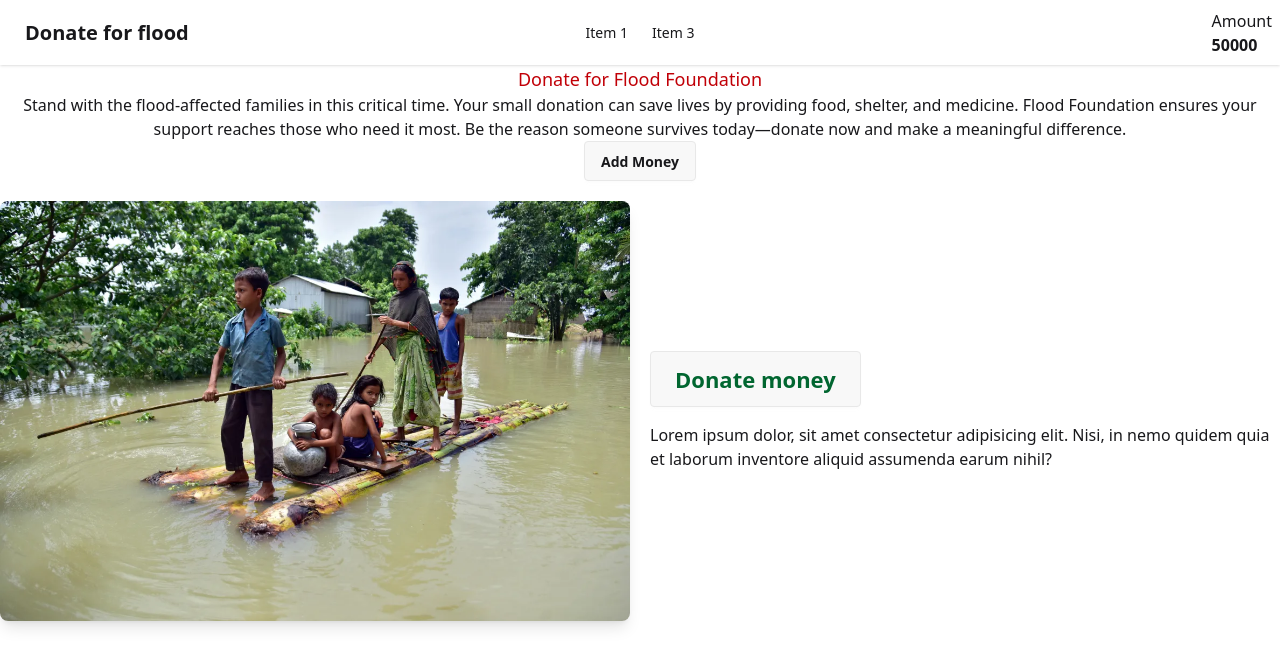
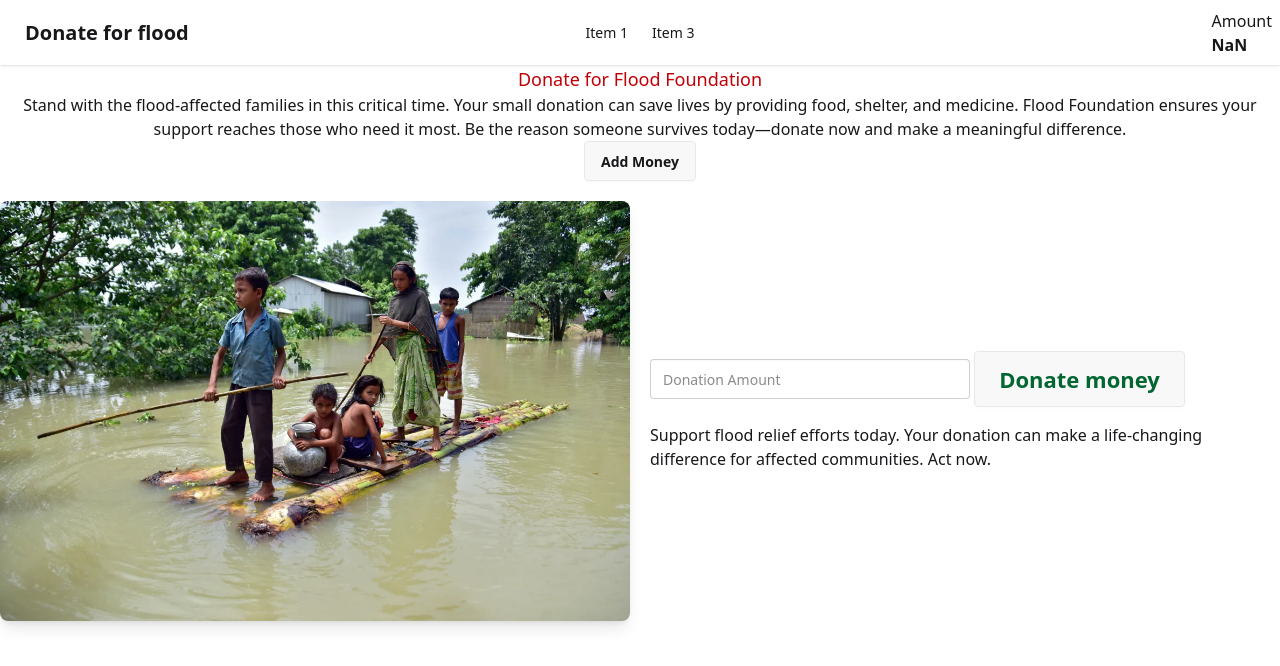
Before and after one commit to jaky-sheikh/assignment-5-revision, a plain HTML site: page index.html in a window 1280 px wide. Both pictures are taken after a click on the button "Donate money". Drawn offline with nearby package versions, Linux system fonts and the light colour scheme.

Commit message:
donate btn functionality done with amount reduce

```diff
--- a/Js/addMoney.js
+++ b/Js/addMoney.js
@@ -1,3 +1,4 @@
+// Functionality for add money btn (for admin)
 // console.log("Add money btn")
 document.getElementById('add-money-btn').addEventListener('click', function (event) {
     event.preventDefault();
@@ -10,3 +11,18 @@ document.getElementById('add-money-btn').addEventListener('click', function (eve
     // console.log(newBalance);
     document.getElementById('add-amount').innerText = newBalance;
 })
+// Functionality for donate money btn
+document.getElementById('donate-btn')
+    .addEventListener('click', function () {
+        // console.log('donate btn clicked');
+        const lessMoney = document.getElementById('add-amount').innerText;
+        // console.log(lessMoney);
+        const donateMoney = document.getElementById('donate-amount-input').value;
+        // console.log(donateMoney);
+        const lessMoneyNumber = parseFloat(lessMoney);
+        const donateMoneyNumber = parseFloat(donateMoney);
+        // console.log(lessMoneyNumber, donateMoneyNumber);
+        const newBalance = lessMoneyNumber - donateMoneyNumber;
+        // console.log(newBalance);
+        document.getElementById('add-amount').innerText = newBalance;
+    })
--- a/index.html
+++ b/index.html
@@ -56,9 +56,11 @@
         <div class="mt-5 flex flex-col md:flex-row items-center gap-5">
             <div class="w-full md:w-1/2"><img class="w-full h-auto rounded-lg shadow-lg" src="flood1.webp" alt=""></div>
             <div class="w-full md:w-1/2 space-y-4">
-                <button class="btn btn-xs sm:btn-sm md:btn-md lg:btn-lg xl:btn-xl text-green-800">Donate money</button>
-                <p>Lorem ipsum dolor, sit amet consectetur adipisicing elit. Nisi, in nemo quidem quia et laborum
-                    inventore aliquid assumenda earum nihil?</p>
+                <input id="donate-amount-input" type="text" placeholder="Donation Amount" class="input" />
+                <button id="donate-btn" class="btn btn-xs sm:btn-sm md:btn-md lg:btn-lg xl:btn-xl text-green-800">Donate
+                    money</button>
+                <p>Support flood relief efforts today. Your donation can make a life-changing difference for affected
+                    communities. Act now.</p>
             </div>
         </div>
     </section>
```
